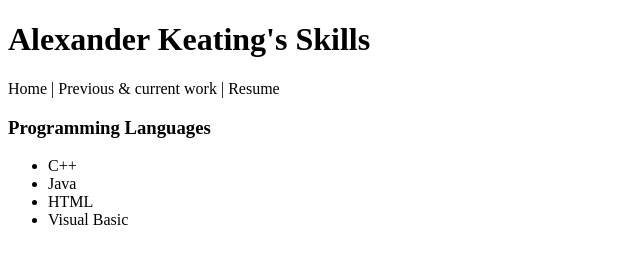
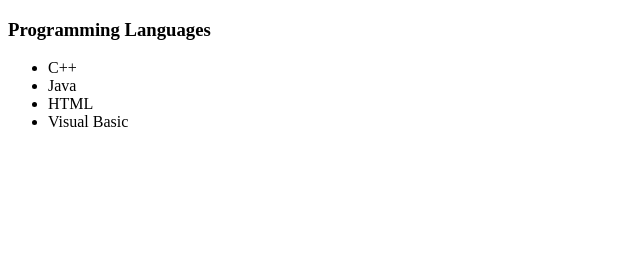
Before and after one commit to AlexanderKeating/ProjectOne-WebDev, a plain HTML site: page Skills.html in a window 1280 px wide. Shown: the whole page, without its empty margins (0-640 px from the left). Drawn offline with Linux system fonts and the light colour scheme.

Commit message:
Revert "Fixed links in skills"
This reverts commit 71279eca356052d472636ecbb4c556be7f715133.

```diff
--- a/Skills.html
+++ b/Skills.html
@@ -9,12 +9,7 @@
 
 <body>
 
-<h1>Alexander Keating's Skills</h1>
 
-<p>
-     Home
-|    Previous & current work
-|    Resume
 </p>
 
 
```
